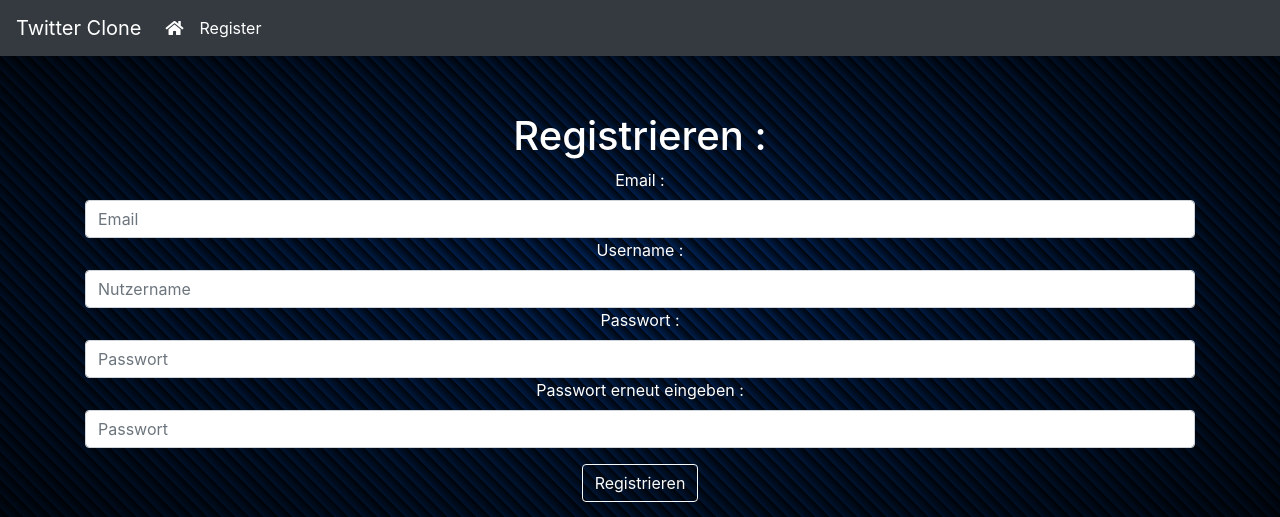
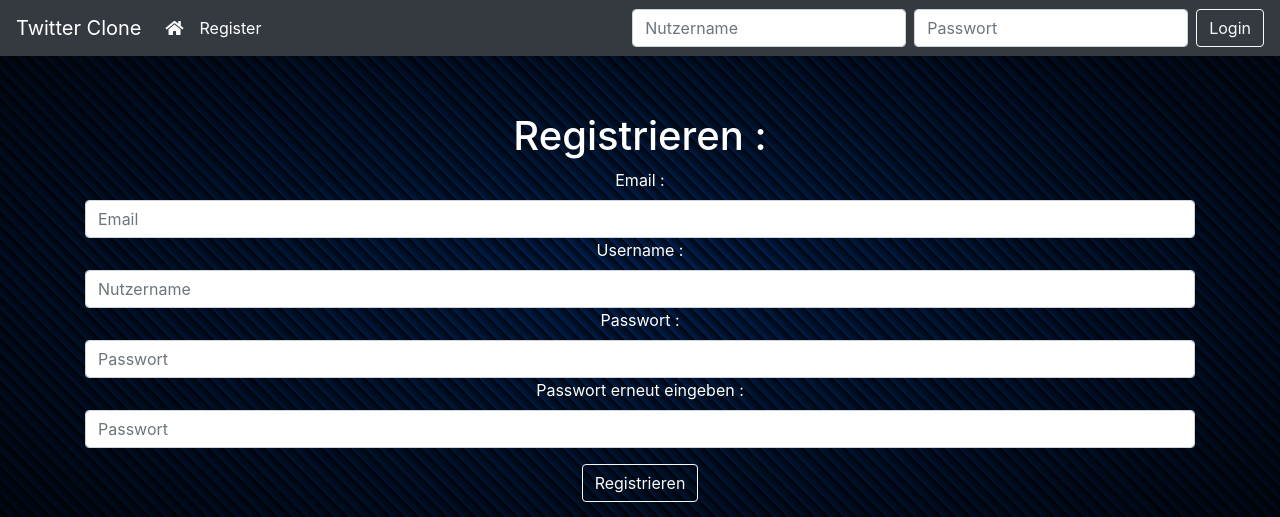
Before and after one commit to Ebalon09/Connect, a PHP site: page /index.php?controller=LoginController in a window 1280 px wide. Shown: the top 517 px of the page. Run offline with PHP 8.4, Linux system fonts and the light colour scheme; some libraries are stand-ins or nearby versions.

Commit message:
Style change

```diff
--- a/Style/style.css
+++ b/Style/style.css
@@ -125,3 +125,13 @@ body {
     color: white;
 
 }
+
+.upload {
+
+    margin-right: 12em;
+}
+
+.form .btn{
+
+    margin-left: 13.5em;
+}
--- a/templates/registerForm.php
+++ b/templates/registerForm.php
@@ -25,6 +25,11 @@
                             <a class="nav-link" href="./registerForm.php">Register<span class="sr-only">(current)</span></a>
                         </li>
                     </ul>
+                    <form class="form-inline my-2 my-lg-0" action="./index.php?controller=LoginController&action=loginAction" method="POST">
+                        <input name="Username" class="form-control mr-sm-2" type="text" placeholder="Nutzername" aria-label="Username">
+                        <input name="Password" class="form-control mr-sm-2" type="password" placeholder="Passwort" aria-label="Password">
+                        <button name="Login" class="btn btn-outline-light my-2 my-sm-0" type="submit">Login</button>
+                    </form>
                 </div>
             </nav>
 
```
